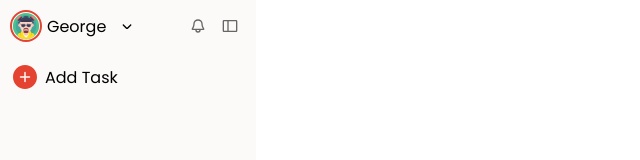
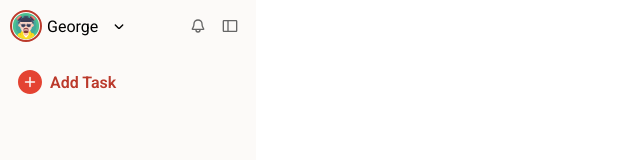
Before and after one commit to GeorgeZisis95/task-manager, a website built with webpack: page src/template.html in a window 1280 px wide. Shown: the whole page, without its empty margins (0-640 px from the left). Built offline with nearby package versions, Linux system fonts and the light colour scheme.

Commit message:
Change font style to roboto, add hover to sidebar-task, change margin, change colors, make red more redish

```diff
--- a/src/styles.css
+++ b/src/styles.css
@@ -1,19 +1,19 @@
-@import url('https://fonts.googleapis.com/css2?family=Poppins:wght@300;400;500;700;900&display=swap');
+@import url('https://fonts.googleapis.com/css2?family=Roboto:ital,wght@0,100..900;1,100..900&display=swap');
 
 * {
     margin: 0;
     padding: 0;
     font: inherit;
     box-sizing: border-box;
-    font-family: "Poppins", sans-serif;
+    font-family: "Roboto", sans-serif;
 }
 
 :root {
     --sidebar-color: #fcfaf8;
     --light-text-color: #666666;
     --normal-text-color: #333333;
-    --hover-background-color: #e8e8e8;
-    --red-color: #e44332;
+    --hover-background-color: #efeeeb;
+    --red-color: #bb392b;
 }
 
 aside {
@@ -110,10 +110,22 @@ aside {
 .sidebar-task {
     display: flex;
     align-items: center;
-    padding: 5px;
+    margin: 10px;
+    border-radius: 0.5rem;
+    transition: all 0.2s ease;
 }
 
 .add-task-icon {
     width: 2.5rem;
     /* To change color use svg fill property */
 }
+
+.sidebar-task:hover {
+    background-color: var(--hover-background-color);
+    color: var(--normal-text-color);
+}
+
+.sidebar-task p {
+    color: var(--red-color);
+    font-weight: 600;
+}
```
